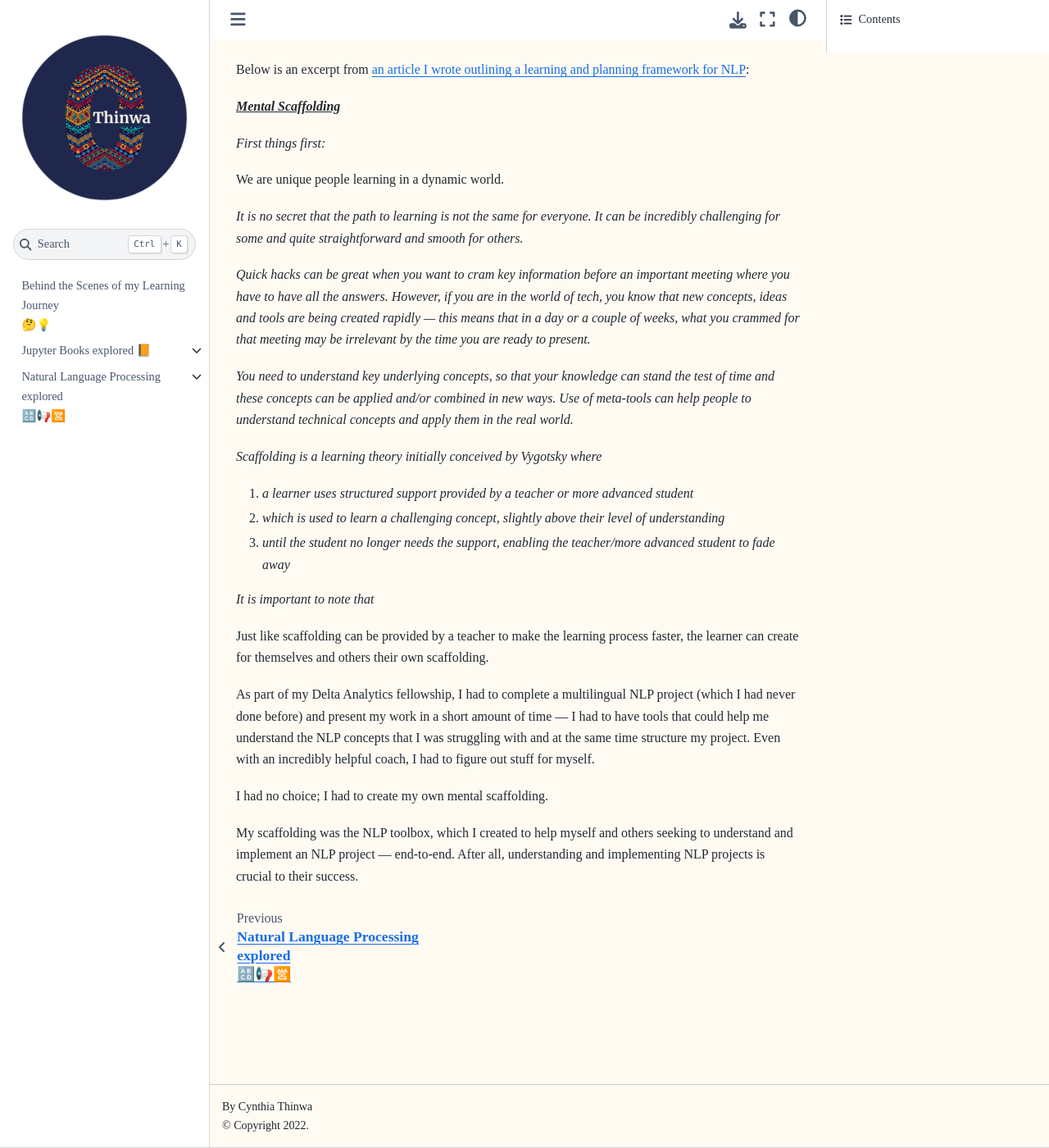
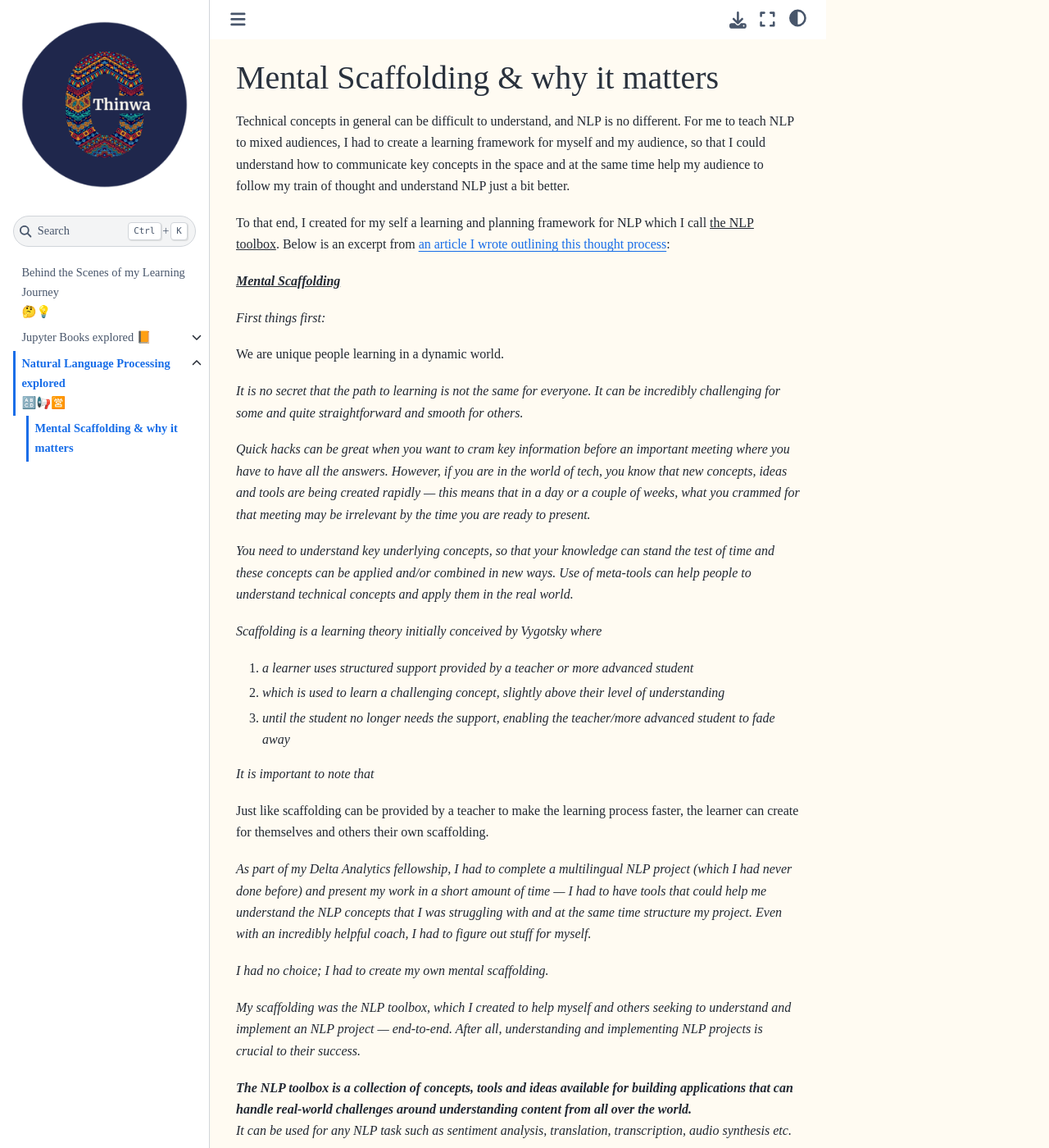
Before and after one commit to CeeThinwa/BTS-Continuous-Learning, a Jupyter Book: the page built from book/mental_scaffolding.md, in a window 1280 px wide and 1400 px high. Shown: the whole window at 82% size. Built offline with Jupyter Book 1.0.4 settings and Sphinx 7.4.7 and the Sphinx Book theme 1.1.4, drawn with Linux system fonts in a browser that asks for light colours.

Commit message:
Update mental_scaffolding.md

```diff
--- a/book/mental_scaffolding.md
+++ b/book/mental_scaffolding.md
@@ -1,4 +1,8 @@
-Below is an excerpt from [an article I wrote outlining a learning and planning framework for NLP](https://medium.com/@ceethinwa/delivering-success-in-natural-language-processing-projects-part-one-40c4775cf6a9):
+# Mental Scaffolding & why it matters
+
+Technical concepts in general can be difficult to understand, and NLP is no different. For me to teach NLP to mixed audiences, I had to create a learning framework for myself and my audience, so that I could understand how to communicate key concepts in the space and at the same time help my audience to follow my train of thought and understand NLP just a bit better.
+
+To that end, I created for my self a learning and planning framework for NLP which I call <u>the NLP toolbox</u>. Below is an excerpt from [an article I wrote outlining this thought process](https://medium.com/@ceethinwa/delivering-success-in-natural-language-processing-projects-part-one-40c4775cf6a9):
 
 <u>_**Mental Scaffolding**_</u>
 
@@ -21,8 +25,11 @@ Below is an excerpt from [an article I wrote outlining a learning and planning f
 
   Just like scaffolding can be provided by a teacher to make the learning process faster, the learner can create for themselves and others their own scaffolding.
 
-As part of my Delta Analytics fellowship, I had to complete a multilingual NLP project (which I had never done before) and present my work in a short amount of time — I had to have tools that could help me understand the NLP concepts that I was struggling with and at the same time structure my project. Even with an incredibly helpful coach, I had to figure out stuff for myself.
+*As part of my Delta Analytics fellowship, I had to complete a multilingual NLP project (which I had never done before) and present my work in a short amount of time — I had to have tools that could help me understand the NLP concepts that I was struggling with and at the same time structure my project. Even with an incredibly helpful coach, I had to figure out stuff for myself.*
 
-I had no choice; I had to create my own mental scaffolding.
+*I had no choice; I had to create my own mental scaffolding.*
 
-My scaffolding was the NLP toolbox, which I created to help myself and others seeking to understand and implement an NLP project — end-to-end. After all, understanding and implementing NLP projects is crucial to their success.
+*My scaffolding was the NLP toolbox, which I created to help myself and others seeking to understand and implement an NLP project — end-to-end. After all, understanding and implementing NLP projects is crucial to their success.*
+
+_**The NLP toolbox is a collection of concepts, tools and ideas available for building applications that can handle real-world challenges around understanding content from all over the world.**_<br>
+*It can be used for any NLP task such as sentiment analysis, translation, transcription, audio synthesis etc.*
```
